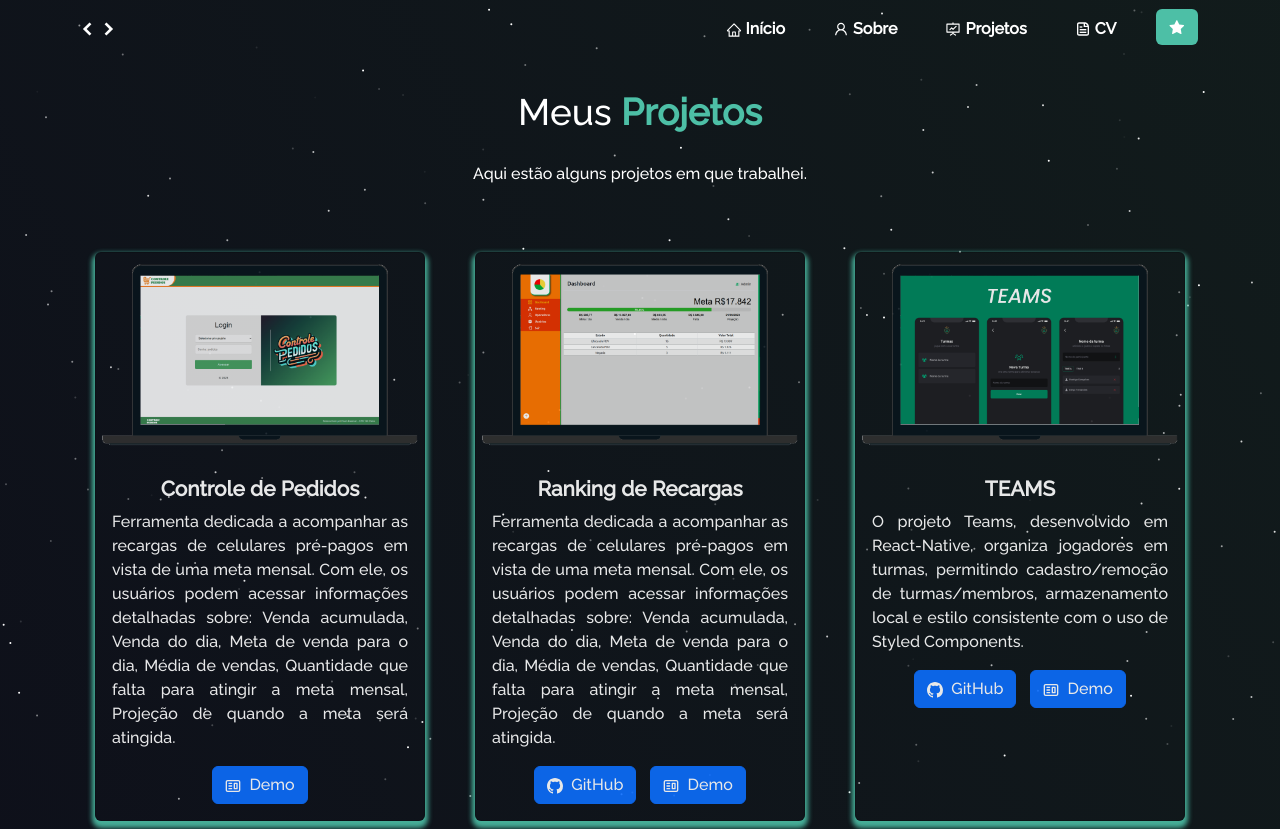
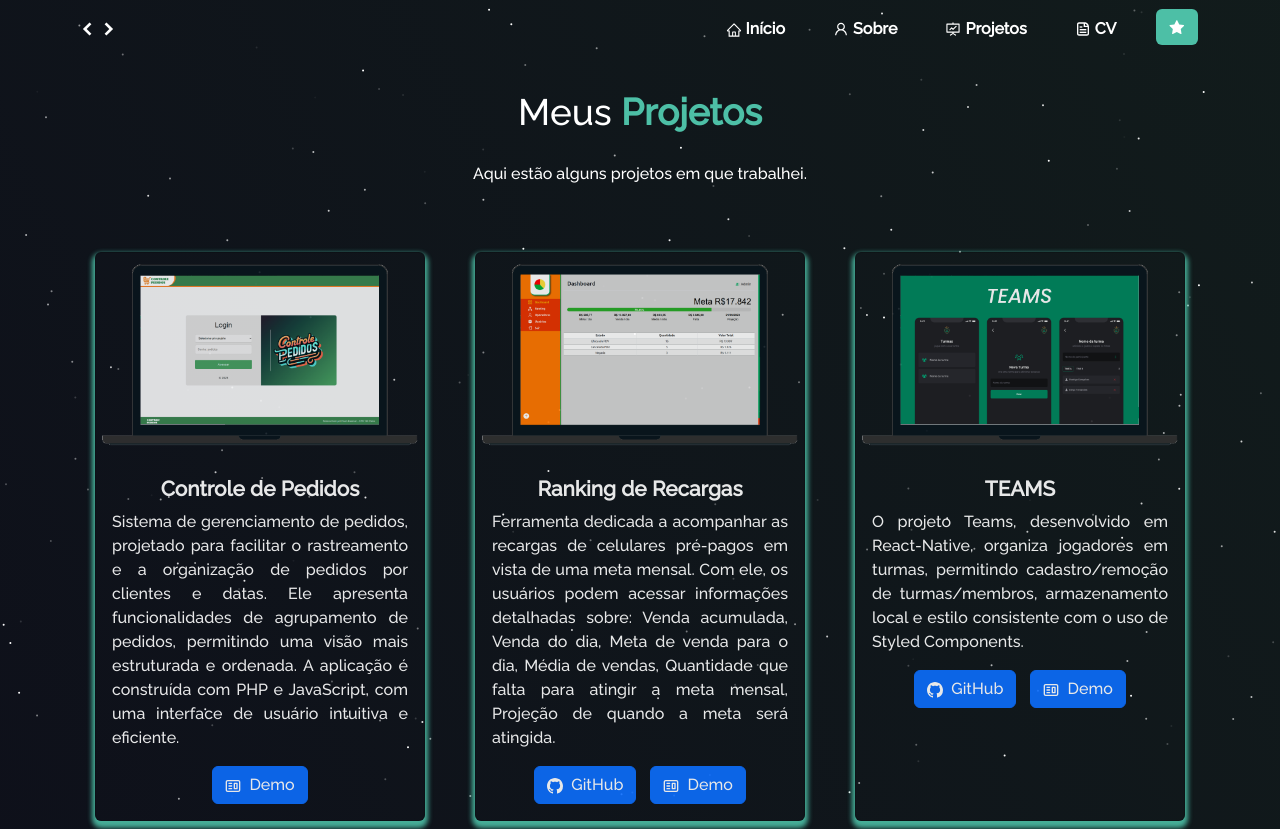
Before and after one commit to PauloEwerson/Portfolio, a React (Create React App) app: page /projects in a window 1280 px wide. Shown: the top 829 px of the page. Built offline with nearby package versions, Linux system fonts and the light colour scheme.

Commit message:
fix: Corrige descritivo do projeto Controle de Pedidos

```diff
--- a/src/pages/Projects/index.jsx
+++ b/src/pages/Projects/index.jsx
@@ -28,7 +28,7 @@ function Projects() {
               imgPath={PEDIDOS}
               isBlog={true}
               title="Controle de Pedidos"
-              description="Ferramenta dedicada a acompanhar as recargas de celulares pré-pagos em vista de uma meta mensal. Com ele, os usuários podem acessar informações detalhadas sobre: Venda acumulada, Venda do dia, Meta de venda para o dia, Média de vendas, Quantidade que falta para atingir a meta mensal, Projeção de quando a meta será atingida."
+              description="Sistema de gerenciamento de pedidos, projetado para facilitar o rastreamento e a organização de pedidos por clientes e datas. Ele apresenta funcionalidades de agrupamento de pedidos, permitindo uma visão mais estruturada e ordenada. A aplicação é construída com PHP e JavaScript, com uma interface de usuário intuitiva e eficiente."
               ghLink="https://self-justifying-dep.000webhostapp.com/"
               demoLink="https://self-justifying-dep.000webhostapp.com/"
             />
```
